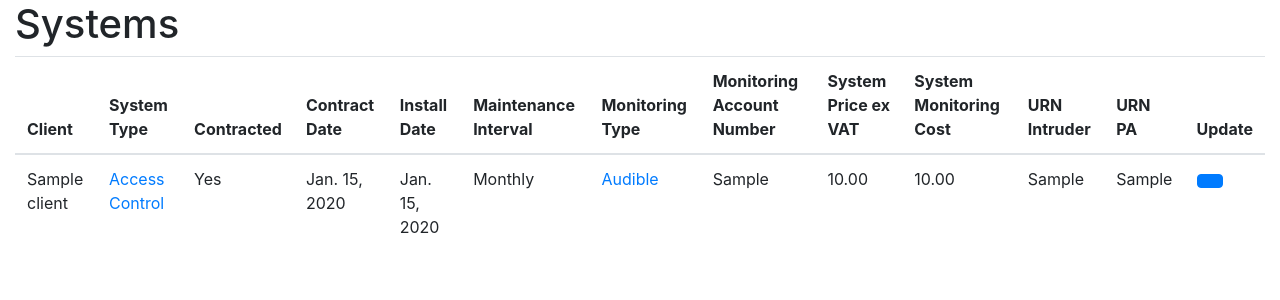
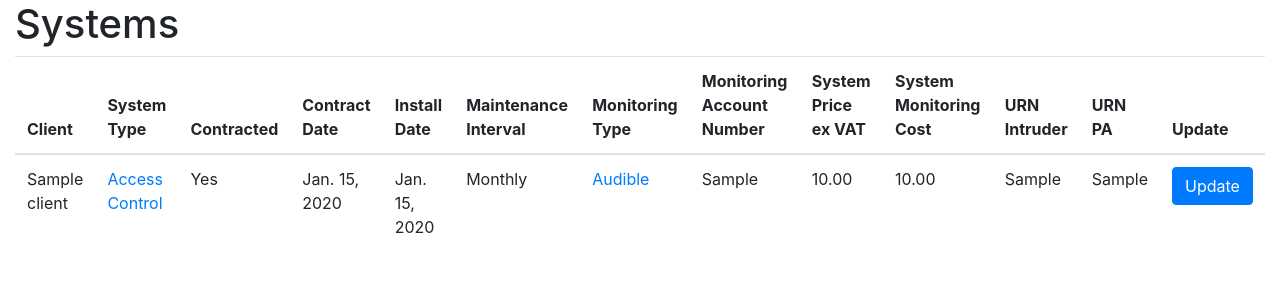
Before and after one commit to joshlsullivan/goldstar-asset-tracking, a Django app: page /systems/ in a window 1280 px wide. Shown: the top 300 px of the page. Run offline with Django 3.2, Linux system fonts and the light colour scheme; a user stored in the database is signed in; tables that the repository leaves empty hold one stand-in row (values such as "Sample post"); some libraries are stand-ins or nearby versions.

Commit message:
updated template

```diff
--- a/system/templates/system/system_list.html
+++ b/system/templates/system/system_list.html
@@ -37,7 +37,7 @@
             <td>{{ system.system_monitoring_cost }}</td>
             <td>{{ system.urn_intruder }}</td>
             <td>{{ system.urn_pa }}</td>
-            <td><a class="btn btn-primary" href="#" role="button"><a href="{% url 'system:update' system.id %}"></a></a></td>
+            <td><a class="btn btn-primary" href="{% url 'system:update' system.id %}" role="button">Update</a></td>
           </tr>
           {% endfor %}
         </tbody>
```
